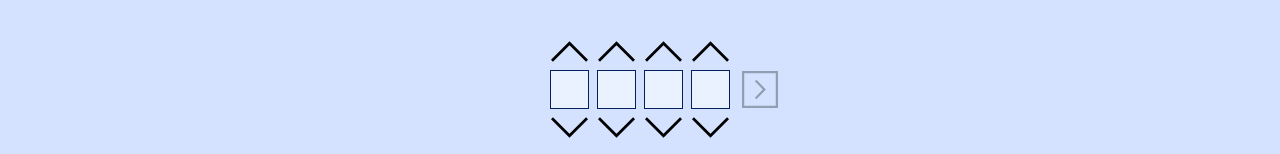
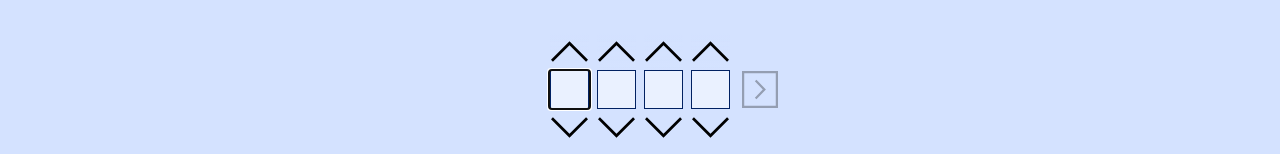
Before and after one commit to RoHell/mastermind, a Vue app: page / in a window 1280 px wide. Both pictures are taken after a click on the button "Play". Shown: the part 643-797 px from the top of the page. Built offline with nearby package versions, Linux system fonts and the light colour scheme.

Commit message:
autofocus

```diff
--- a/src/components/NumberPicker.vue
+++ b/src/components/NumberPicker.vue
@@ -1,12 +1,14 @@
 <script setup lang="ts">
-import { computed } from 'vue';
+import { Ref, computed, onMounted, ref } from 'vue';
 import { useNumbers } from '../composables'
 
 import NumberWrapper from './NumberWrapper.vue'
 
 const emit = defineEmits(['submit'])
 
-const { MIN, MAX, pickedNumbers, resetPickedNumbers } = useNumbers()
+const inputFieldRef = ref<{[key: string]: HTMLElement}>({})
+
+const { MIN, MAX, NUMBERS_COUNT, pickedNumbers, resetPickedNumbers } = useNumbers()
 
 const isDisabled = computed(() => pickedNumbers.value.some(number => number === null))
 
@@ -19,6 +21,7 @@ const validate = (event: Event, index: number) => {
   const target = event.target as HTMLInputElement
   if (Number(target.value) > MAX) pickedNumbers.value[index] = Number(String(pickedNumbers.value[index]).slice(-1))
   if (Number(target.value) < MIN) pickedNumbers.value[index] = MIN
+  if (index < NUMBERS_COUNT - 1) inputFieldRef.value[index + 1].focus()
 }
 
 const onUpArrowClick = (index: number) => {
@@ -31,6 +34,10 @@ const onDownArrowClick = (index: number) => {
   }
   pickedNumbers.value[index] <= MIN ? pickedNumbers.value[index] = MAX : pickedNumbers.value[index]--
 }
+
+onMounted(() => {
+  inputFieldRef.value[0].focus()
+})
 
 </script>
 
@@ -47,6 +54,7 @@ const onDownArrowClick = (index: number) => {
         />
       </button>
       <input
+        :ref="(el) => (inputFieldRef[index] = el)"
         v-model="pickedNumbers[index]"
         type="number"
         :max="MAX"
```
